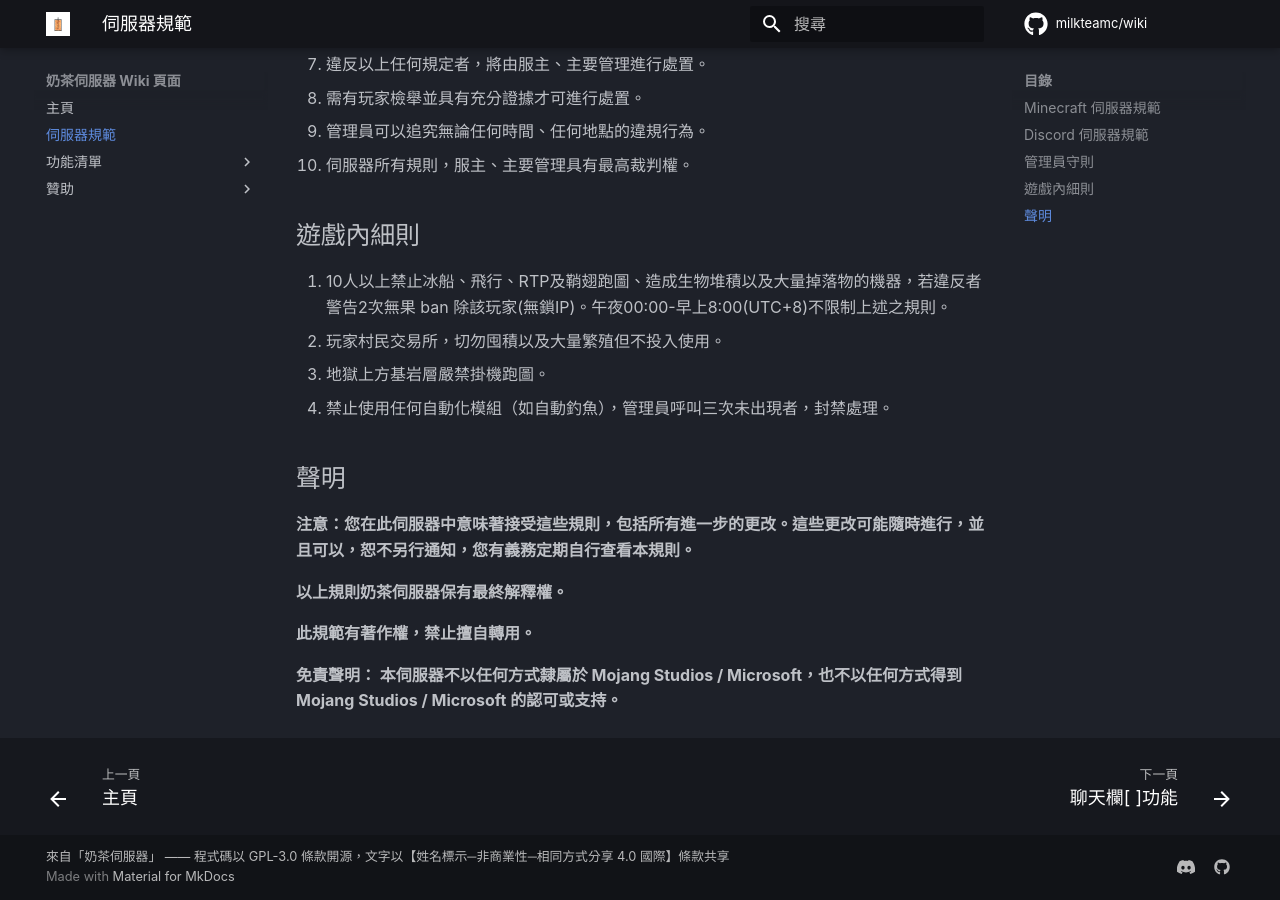
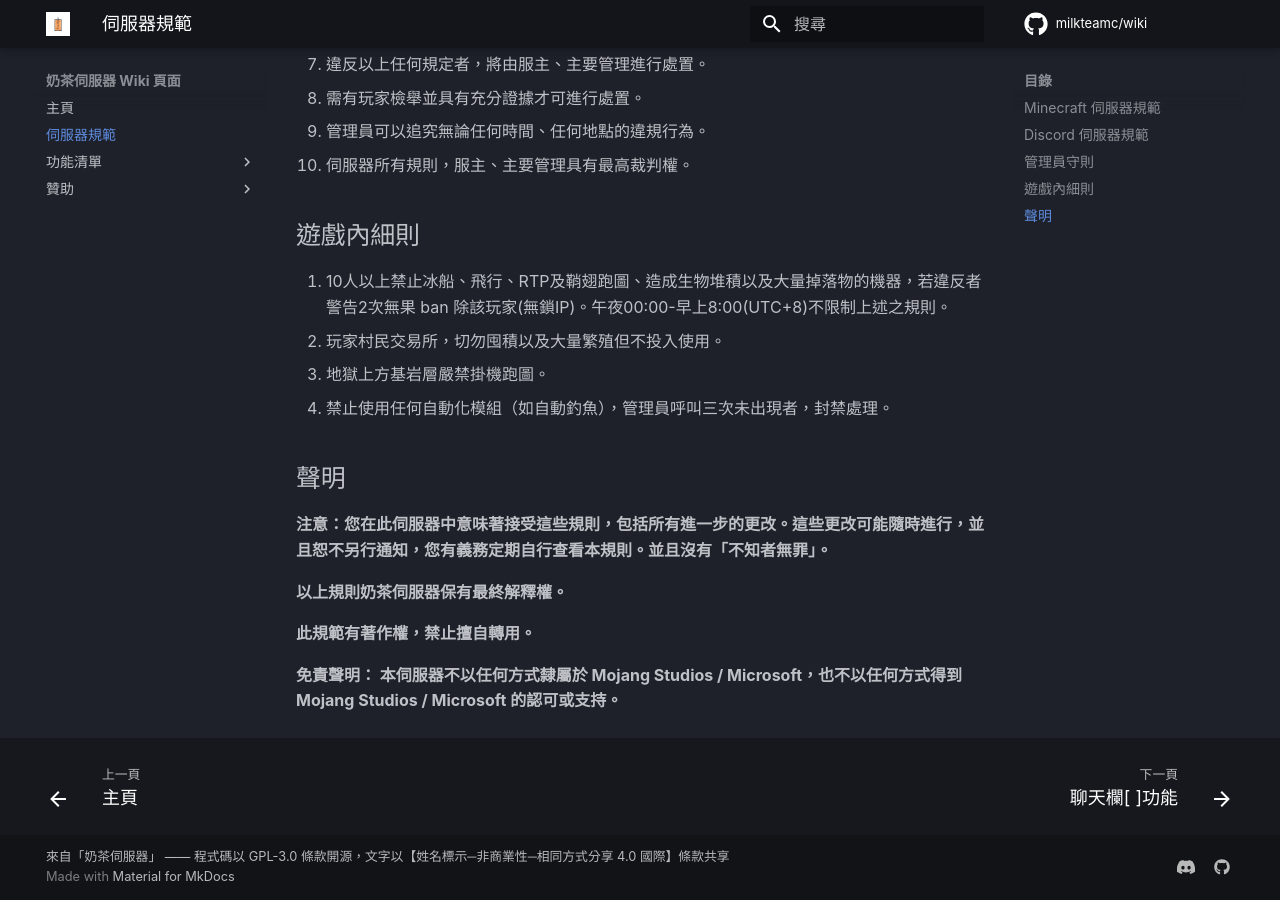
Before and after one commit to milkteamc/wiki, an MkDocs documentation site: the page built from docs/rules.md, in a window 1280 px wide and 900 px high, scrolled down 2589 px. Built offline with MkDocs 1.6.1 and Material for MkDocs 9.7.7, drawn with Linux system fonts in a browser that asks for light colours; some web fonts are replaced; plug-ins that fetch from the network failed and are left out; comment, search, counter and statistics services are not loaded.

Commit message:
Fix typo

```diff
--- a/docs/rules.md
+++ b/docs/rules.md
@@ -96,7 +96,7 @@
 
 ## 聲明
 
-**注意：您在此伺服器中意味著接受這些規則，包括所有進一步的更改。這些更改可能隨時進行，並且可以，恕不另行通知，您有義務定期自行查看本規則。**
+**注意：您在此伺服器中意味著接受這些規則，包括所有進一步的更改。這些更改可能隨時進行，並且恕不另行通知，您有義務定期自行查看本規則。並且沒有「不知者無罪」。**
 
 **以上規則奶茶伺服器保有最終解釋權。**
 
```
